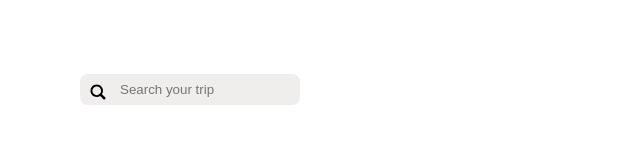
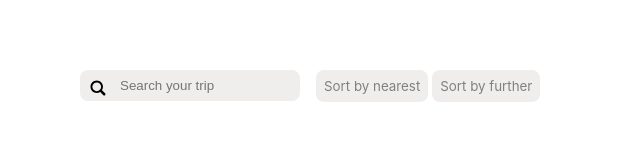
Before and after one commit to darynakarmazin/trip-app, a React (Create React App) app: page / in a window 1280 px wide. Shown: the part 247-407 px from the top of the page, without its empty margins (0-640 px from the left). Built offline with nearby package versions, Linux system fonts and the light colour scheme; no server answers.

Commit message:
Added sorting trips by start trip date.

```diff
--- a/src/components/App.tsx
+++ b/src/components/App.tsx
@@ -75,6 +75,22 @@ function App() {
     getWeather(currentTrip);
   }, [currentTrip]);
 
+  const handleSortByDate = (direction: string) => {
+    const sortedTrips = [...filteredTrips].sort((a, b) => {
+      if (direction === "up") {
+        return (
+          new Date(a.startData).getTime() - new Date(b.startData).getTime()
+        );
+      } else if (direction === "down") {
+        return (
+          new Date(b.startData).getTime() - new Date(a.startData).getTime()
+        );
+      }
+      return 0;
+    });
+    setFilteredTrips(sortedTrips);
+  };
+
   useEffect(() => {
     localStorage.setItem("trips", JSON.stringify(trips));
   }, [trips]);
@@ -82,7 +98,11 @@ function App() {
     <Container>
       <div className={styles.container}>
         <Title />
-        <SearchBar value={search} onChange={handleSearchChange} />
+        <SearchBar
+          value={search}
+          onChange={handleSearchChange}
+          sortByDate={handleSortByDate}
+        />
         <div className={styles.containerTrips}>
           <TripList
             trips={filteredTrips}
--- a/src/components/SearchBar/SearchBar.module.css
+++ b/src/components/SearchBar/SearchBar.module.css
@@ -1,5 +1,9 @@
 .imputForm {
   position: relative;
+  display: flex;
+  align-items: center;
+  gap: 16px;
+  margin-bottom: 8px;
 
   .imputIcon {
     position: absolute;
@@ -14,4 +18,15 @@
     border: none;
     border-radius: 8px;
   }
+
+  .containerSortBtn {
+    display: flex;
+    gap: 4px;
+    .sortBtn {
+      padding: 8px;
+      border-radius: 8px;
+      background-color: #f0eded;
+      color: grey;
+    }
+  }
 }
--- a/src/components/SearchBar/SearchBar.tsx
+++ b/src/components/SearchBar/SearchBar.tsx
@@ -5,9 +5,10 @@ import SearchIcon from "../../img/search.svg";
 interface SearchBarProps {
   value: string;
   onChange: (e: ChangeEvent<HTMLInputElement>) => void;
+  sortByDate: (direction: string) => void;
 }
 
-function SearchBar({ value, onChange }: SearchBarProps) {
+function SearchBar({ value, onChange, sortByDate }: SearchBarProps) {
   return (
     <form className={styles.imputForm}>
       <img className={styles.imputIcon} src={SearchIcon} alt="" width={20} />
@@ -19,6 +20,22 @@ function SearchBar({ value, onChange }: SearchBarProps) {
         onChange={onChange}
         placeholder="Search your trip"
       />
+      <div className={styles.containerSortBtn}>
+        <button
+          className={styles.sortBtn}
+          onClick={() => sortByDate("up")}
+          type="button"
+        >
+          Sort by nearest
+        </button>
+        <button
+          className={styles.sortBtn}
+          onClick={() => sortByDate("down")}
+          type="button"
+        >
+          Sort by further
+        </button>
+      </div>
     </form>
   );
 }
```
